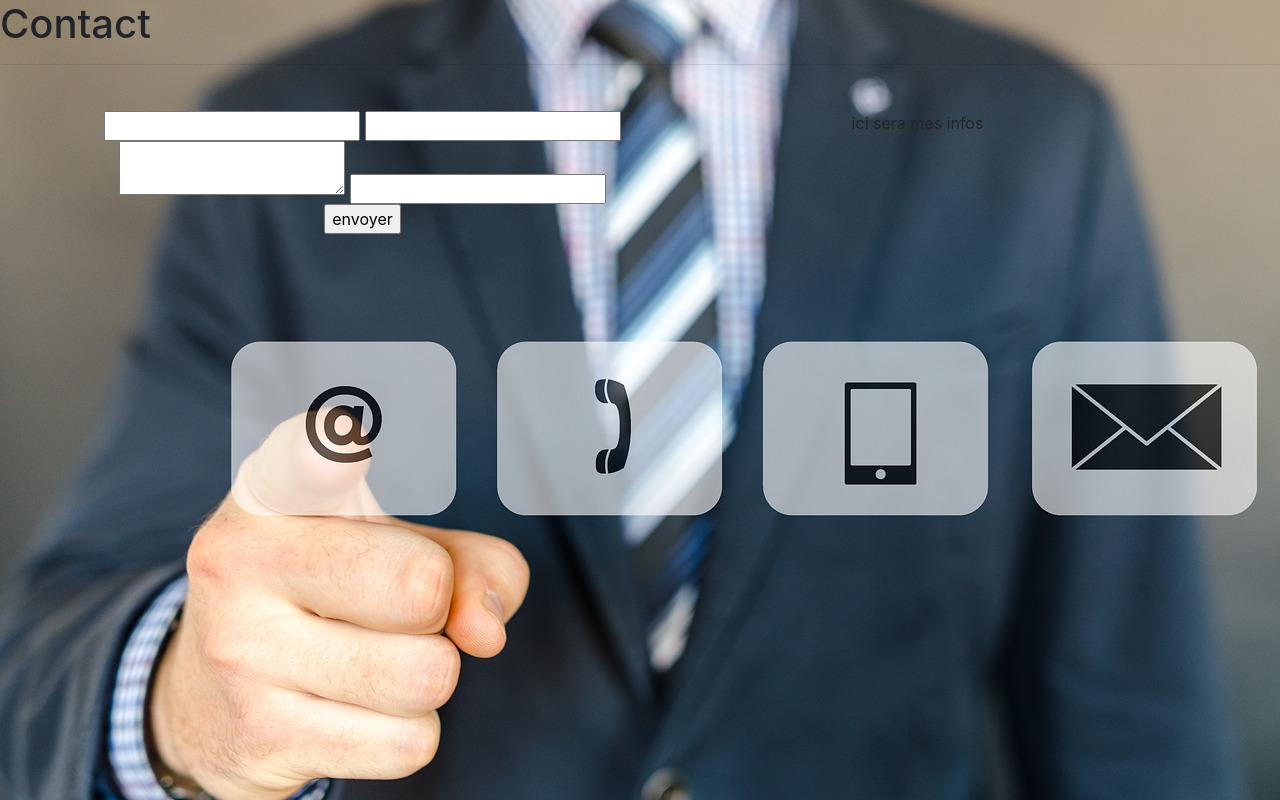
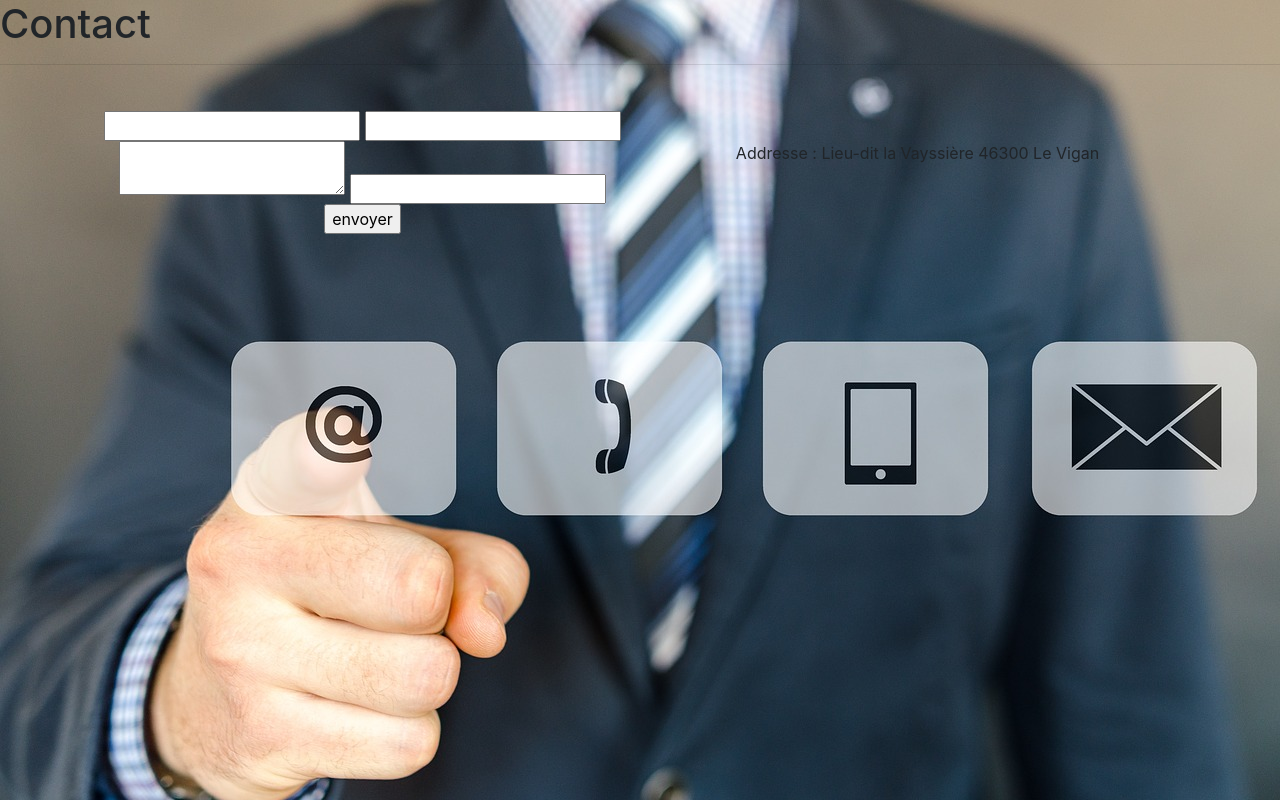
Before and after one commit to mickyGit/portfolio, a PHP site: page / in a window 1280 px wide. Shown: the part 3501-4301 px from the top of the page. Run offline with PHP 8.4, Linux system fonts and the light colour scheme; some libraries are stand-ins or nearby versions; some web fonts are replaced.

Commit message:
ajout des infos perso

```diff
--- a/inc/contact.php
+++ b/inc/contact.php
@@ -16,7 +16,13 @@
         </div>
 
         <div class="col-md-6">
-            <p>ici sera mes infos</p>
+            <div class="container">
+                <div class="row">
+                    <div class="col-sm-12">
+                        Addresse : Lieu-dit la Vayssière 46300 Le Vigan
+                    </div>
+                </div>
+            </div>
         </div>
     </div>
 </div>
```
